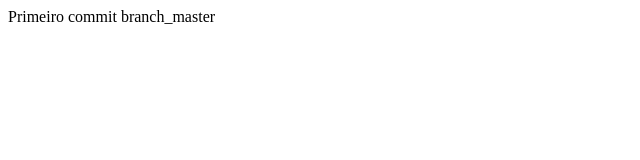
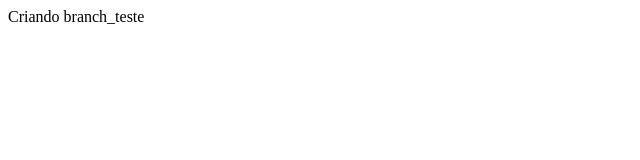
Before and after one commit to rodrigoecomerce/git-tutorial, a plain HTML site: page index.html in a window 1280 px wide. Shown: the full height of the page, 0-640 px from the left. Drawn offline with Linux system fonts and the light colour scheme.

Commit message:
commit index.html na branch_teste

```diff
--- a/index.html
+++ b/index.html
@@ -7,6 +7,6 @@
     <title>Document</title>
 </head>
 <body>
-    Primeiro commit branch_master
+    Criando branch_teste
 </body>
 </html>
```
